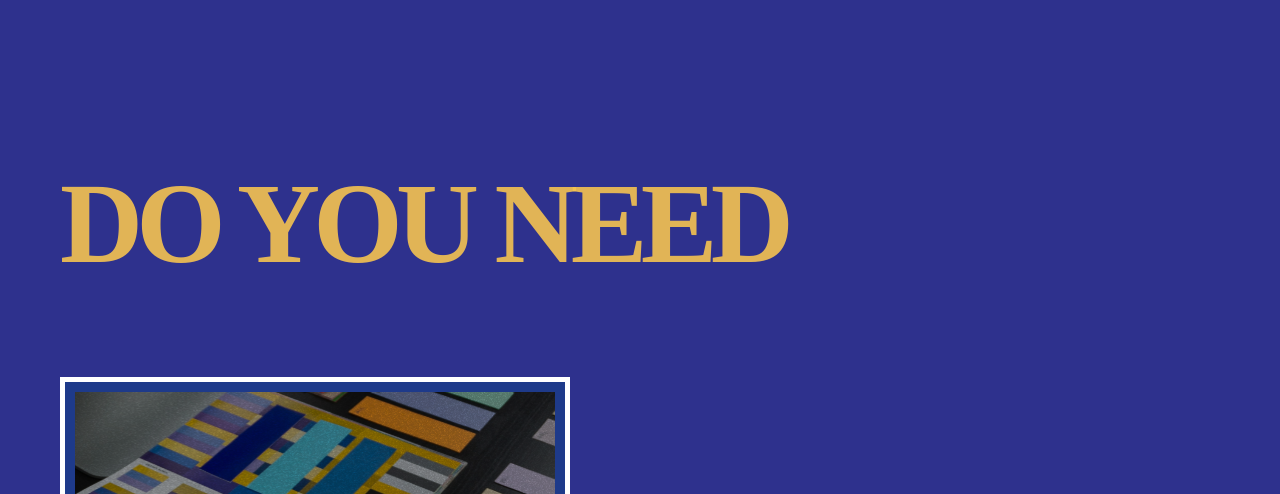
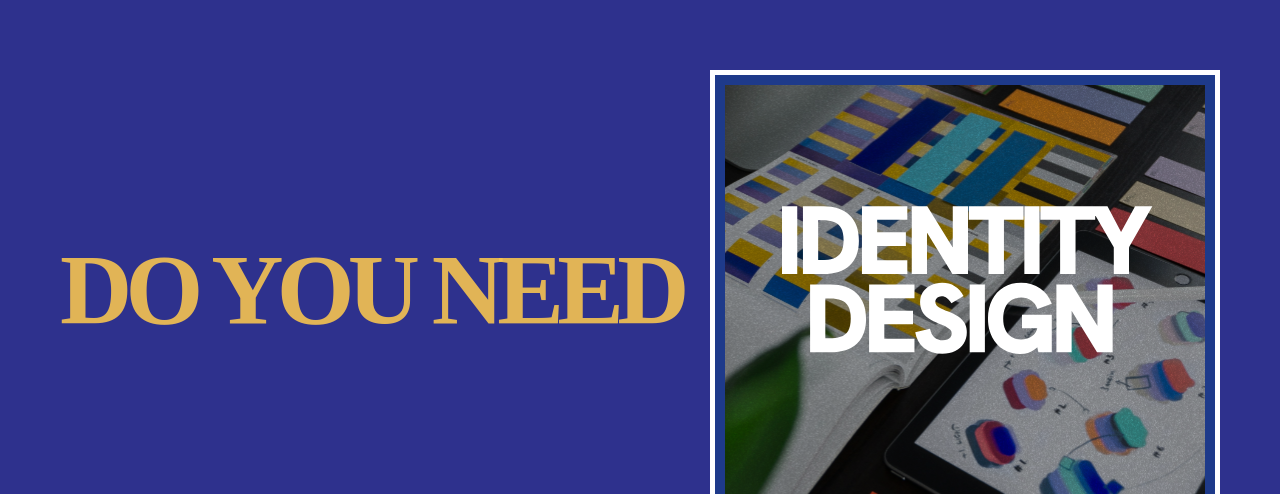
Before and after one commit to Drumroll-Inc/Drumroll-Website, a React (Vite) app: page / in a window 1280 px wide. Shown: the part 201-695 px from the top of the page. Built offline with nearby package versions, Linux system fonts and the light colour scheme.

Commit message:
working on this project

```diff
--- a/src/Components/LandingPagesLayouts/HeroLayouts/HeroLayouts.module.css
+++ b/src/Components/LandingPagesLayouts/HeroLayouts/HeroLayouts.module.css
@@ -29,7 +29,7 @@
 }
 
 .HeroLayoutH1 {
-    font-size: 115px;
+    font-size: 100px;
     font-weight: 900;
     cursor: pointer;
     font-style: normal;
```
